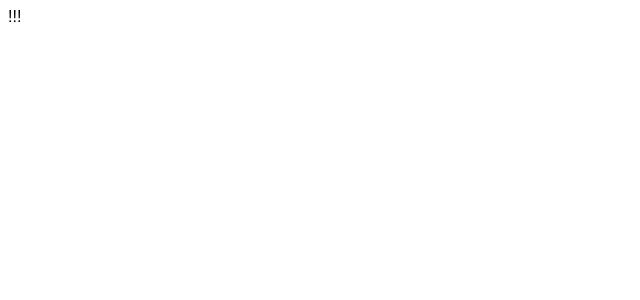
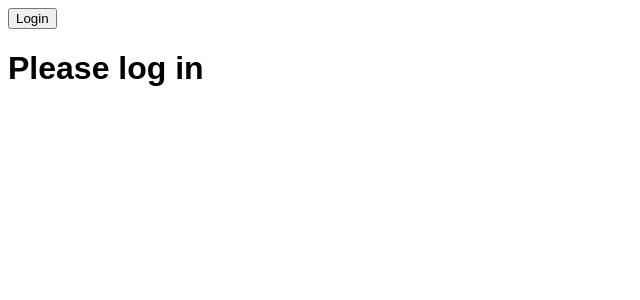
Before and after one commit to YauhenKavalchuk/react-videocast, a React (Create React App) app: page / in a window 1280 px wide. Shown: the top 300 px of the page, without its empty margins (0-640 px from the left). Built offline with nearby package versions, Linux system fonts and the light colour scheme.

Commit message:
Podcast 01: Context (start code)

```diff
--- a/src/App.js
+++ b/src/App.js
@@ -1,9 +1,32 @@
 import React, { Component } from 'react';
 
+import Login from './components/Login';
+import Profile from './components/Profile';
+
+export const AuthContext = React.createContext({
+  isAuth: false,
+  toggleAuth: () => {},
+});
+
 class App extends Component {
+  state = {
+    isAuth: false,
+  };
+
+  toggleAuth = () => {
+    this.setState(({ isAuth }) => ({
+      isAuth: !isAuth
+    }));
+  };
+
   render() {
+    const { isAuth } = this.state;
+
     return (
-      <div>!!!</div>
+      <AuthContext.Provider value={{ isAuth, toggleAuth: this.toggleAuth }}>
+        <Login />
+        <Profile />
+      </AuthContext.Provider>
     );
   }
 }
--- /dev/null
+++ b/src/components/Login.js
@@ -0,0 +1,15 @@
+import React from 'react';
+
+import { AuthContext } from '../App';
+
+const Login = () => (
+  <AuthContext.Consumer>
+    {({ toggleAuth, isAuth }) => (
+      <button onClick={toggleAuth}>
+        {!isAuth ? 'Login' : 'Logout'}
+      </button>
+    )}
+  </AuthContext.Consumer>
+);
+
+export default Login;
--- /dev/null
+++ b/src/components/Profile.js
@@ -0,0 +1,13 @@
+import React from 'react';
+
+import { AuthContext } from '../App';
+
+const Profile = () => (
+  <AuthContext.Consumer>
+    {({ isAuth }) => (
+      <h1>{!isAuth ? 'Please log in' : 'You are logged in'}</h1>
+    )}
+  </AuthContext.Consumer>
+);
+
+export default Profile;
```
